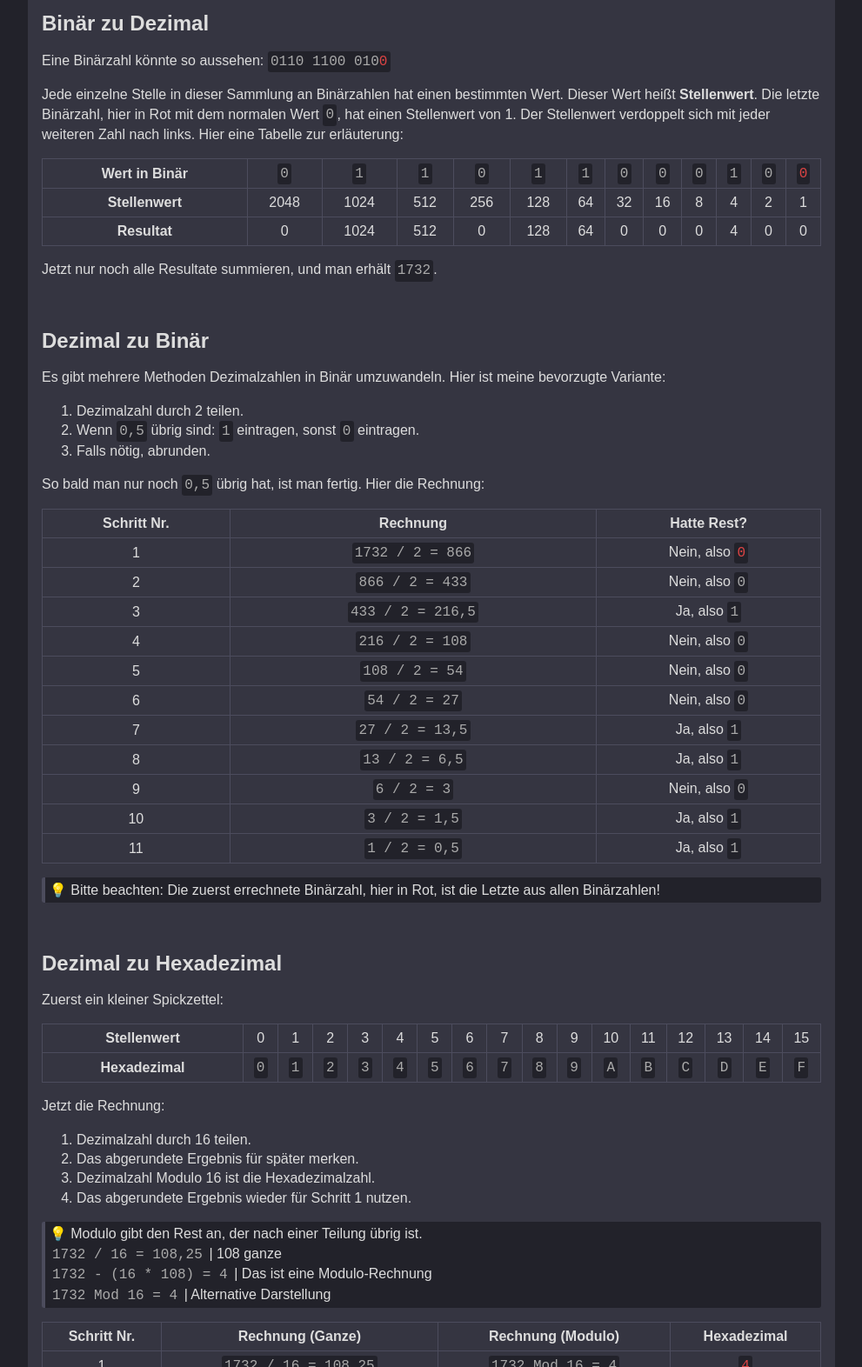
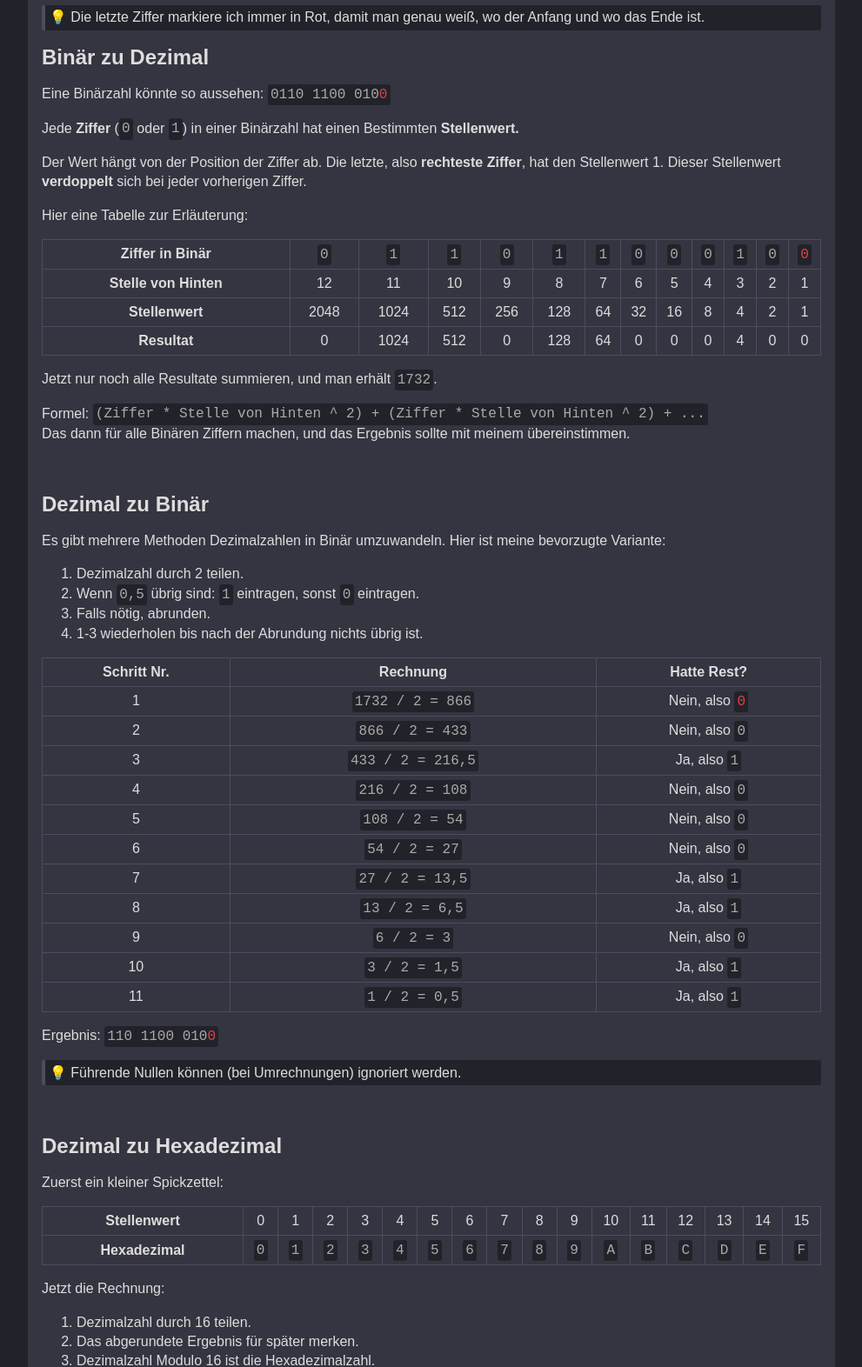
Before and after one commit to TimKoenig96/zahlensysteme, a website: page src/index.html in a window 1280 px wide. Shown: the part 738-2310 px from the top of the page at 87% size, without its empty margins (144-1135 px from the left). Drawn offline with Linux system fonts and the light colour scheme.

Commit message:
edit: Explanation clarity

```diff
--- a/src/index.html
+++ b/src/index.html
@@ -27,31 +27,34 @@
 			<code>0</code> und <code>1</code>.
 		</p>
 		<p>
-			Normale computer speichern <b>alle Daten und Dateien</b> in Binär. Alle weiteren Systeme sind
-			nur Darstellungssysteme um die Zahlen etwas einfacher anzeigen zu können.
+			Normale computer speichern <b>alle Daten und Dateien</b> in Binär, weil sie mit elektischen
+			Zuständen (An/Aus) arbeiten.
+		</p>
+		<p>
+			Alle weiteren Zahlensysteme werden nur zur darstellung genutzt, um uns Menschen das Auslesen
+			der Daten zu vereinfachen.
 		</p>
 
 		<h2>Oktal</h2>
 		<p>
-			Das oktale Darstellungssystem, auch <b>Basis-8</b> genannt, wird fast gar nicht mehr verwendet.
+			Das Oktale Zahlensystem, auch <b>Basis-8</b> genannt, wird fast gar nicht mehr verwendet.
 			Es kann insgesamt 8 Werte haben, von <code>0</code> bis <code>7</code>.
 		</p>
 
 		<h2>Dezimal</h2>
 		<p>
-			Wir nutzen das dezimale Darstellungssystem, auch <b>Basis-10</b> genannt, jeden Tag:
-			Wenn wir zählen, Mathe machen oder etwas messen. Es geht von <code>0</code> bis
-			<code>9</code> und ist somit das für Menschen am einfachsten zu verstehende System.
+			Wir nutzen das dezimale Zahlensystem, auch <b>Basis-10</b> genannt, jeden Tag:
+			Wenn wir zählen, Mathe machen oder etwas messen. Es besteht aus zehn Ziffern: <code>0</code> bis
+			<code>9</code>.
 		</p>
 
 		<h2>Hexadezimal</h2>
 		<p>
-			Eines der für Computer am häufigsten genutzten Darstellungssysteme. Es geht von <code>0</code>
-			bis <code>9</code> und von <code>A</code> bis <code>F</code> und bietet somit insgesamt 16
-			Werte pro Stelle.
+			Eines der für Computer am häufigsten genutzten Zahlensysteme. Es besteht aus 16 Ziffern:
+			<code>0</code> bis <code>9</code> und <code>A</code> bis <code>F</code>.
 		</p>
 		<p>
-			Mit insgesamt 16 Werten pro Stelle ist möglich größere Dezimalzahlen in kürzerer Form darzustellen.
+			Da jedes Zeichen 16 Werte haben kann, lassen sich größere Zahlen kompakter schreiben.
 		</p>
 		<p class="tip">
 			Hexa (6) + Dezimal (10) = Hexadezimal (16)
@@ -63,17 +66,28 @@
 		<h1>Umrechnung</h1>
 		<hr>
 
+		<p class="tip">
+			Die letzte Ziffer markiere ich immer in Rot, damit man genau weiß, wo der Anfang und wo das Ende ist.
+		</p>
+
 		<h2>Binär zu Dezimal</h2>
-		<p>Eine Binärzahl könnte so aussehen: <code>0110 1100 010<span class="red">0</span></code></p>
 		<p>
-			Jede einzelne Stelle in dieser Sammlung an Binärzahlen hat einen bestimmten Wert. Dieser Wert heißt
-			<b>Stellenwert</b>. Die letzte Binärzahl, hier in Rot mit dem normalen Wert <code>0</code>,
-			hat einen Stellenwert von 1. Der Stellenwert verdoppelt sich mit jeder weiteren Zahl nach links.
-			Hier eine Tabelle zur erläuterung:
+			Eine Binärzahl könnte so aussehen: <code>0110 1100 010<span class="red">0</span></code>
+		</p>
+		<p>
+			Jede <b>Ziffer</b> (<code>0</code> oder <code>1</code>) in einer Binärzahl hat einen
+			Bestimmten <b>Stellenwert.</b>
+		</p>
+		<p>
+			Der Wert hängt von der Position der Ziffer ab. Die letzte, also <b>rechteste Ziffer</b>,
+			hat den Stellenwert 1. Dieser Stellenwert <b>verdoppelt</b> sich bei jeder vorherigen Ziffer.
+		</p>
+		<p>
+			Hier eine Tabelle zur Erläuterung:
 		</p>
 		<table>
 			<tr>
-				<th>Wert in Binär</th>
+				<th>Ziffer in Binär</th>
 				<td><code>0</code></td>
 				<td><code>1</code></td>
 				<td><code>1</code></td>
@@ -86,6 +100,21 @@
 				<td><code>1</code></td>
 				<td><code>0</code></td>
 				<td><code><span class="red">0</span></code></td>
+			</tr>
+			<tr>
+				<th>Stelle von Hinten</th>
+				<td>12</td>
+				<td>11</td>
+				<td>10</td>
+				<td>9</td>
+				<td>8</td>
+				<td>7</td>
+				<td>6</td>
+				<td>5</td>
+				<td>4</td>
+				<td>3</td>
+				<td>2</td>
+				<td>1</td>
 			</tr>
 			<tr>
 				<th>Stellenwert</th>
@@ -118,7 +147,13 @@
 				<td>0</td>
 			</tr>
 		</table>
-		<p>Jetzt nur noch alle Resultate summieren, und man erhält <code>1732</code>.</p><br>
+		<p>
+			Jetzt nur noch alle Resultate summieren, und man erhält <code>1732</code>.
+		</p>
+		<p>
+			Formel: <code>(Ziffer * Stelle von Hinten ^ 2) + (Ziffer * Stelle von Hinten ^ 2) + ...</code><br>
+			Das dann für alle Binären Ziffern machen, und das Ergebnis sollte mit meinem übereinstimmen.
+		</p><br>
 
 		<h2>Dezimal zu Binär</h2>
 		<p>Es gibt mehrere Methoden Dezimalzahlen in Binär umzuwandeln. Hier ist meine bevorzugte Variante:</p>
@@ -126,8 +161,8 @@
 			<li>Dezimalzahl durch 2 teilen.</li>
 			<li>Wenn <code>0,5</code> übrig sind: <code>1</code> eintragen, sonst <code>0</code> eintragen.</li>
 			<li>Falls nötig, abrunden.</li>
+			<li>1-3 wiederholen bis nach der Abrundung nichts übrig ist.</li>
 		</ol>
-		<p>So bald man nur noch <code>0,5</code> übrig hat, ist man fertig. Hier die Rechnung:</p>
 		<table>
 			<tr>
 				<th>Schritt Nr.</th>
@@ -190,8 +225,11 @@
 				<td>Ja, also <code>1</code></td>
 			</tr>
 		</table>
+		<p>
+			Ergebnis: <code>110 1100 010<span class="red">0</span></code>
+		</p>
 		<p class="tip">
-			Bitte beachten: Die zuerst errechnete Binärzahl, hier in Rot, ist die Letzte aus allen Binärzahlen!
+			Führende Nullen können (bei Umrechnungen) ignoriert werden.
 		</p><br>
 
 		<h2>Dezimal zu Hexadezimal</h2>
```
